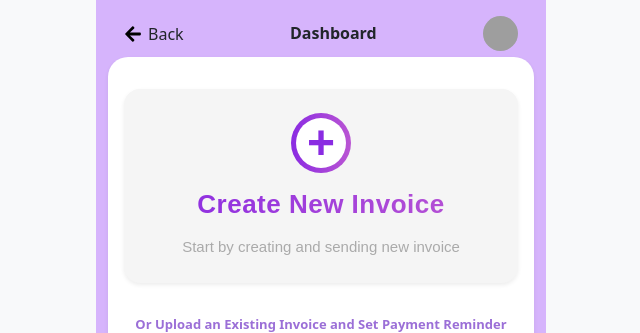
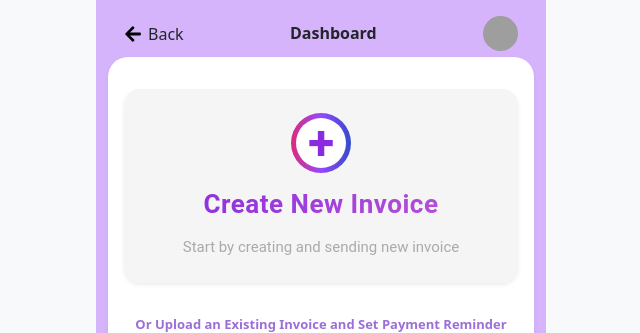
Before and after one commit to pr1yanshuchaurasia/Mobile-Dashboard, a React (Create React App) app: page / in a window 1280 px wide. Shown: the top 333 px of the page, without its empty margins (319-959 px from the left). Built offline with nearby package versions, Linux system fonts and the light colour scheme; grey boxes are pictures that could not be loaded.

Commit message:
Refactor CreateInvoice component styles and update default font

```diff
--- a/src/components/CreateInvoice.jsx
+++ b/src/components/CreateInvoice.jsx
@@ -7,7 +7,7 @@ export default function CreateInvoice({ onAddInvoice }) {
     client: "",
     amount: "",
     date: "",
-    status: "Unpaid", // default
+    status: "Unpaid",
   });
 
   const handleChange = (e) => {
@@ -39,7 +39,7 @@ export default function CreateInvoice({ onAddInvoice }) {
       className="text-center p-4 rounded-4 my-3 shadow-sm"
       style={{
         backgroundColor: "#f5f5f5",
-        fontFamily: "'Poppins', sans-serif",
+        fontFamily: "'Roboto', sans-serif",
       }}
     >
       {/* Circle with + icon */}
@@ -53,7 +53,7 @@ export default function CreateInvoice({ onAddInvoice }) {
           background: "white",
           border: "5px solid transparent",
           backgroundImage:
-            "linear-gradient(white, white), linear-gradient(90deg, rgb(138, 43, 226), rgb(186, 85, 211))",
+            "linear-gradient(white, white),  linear-gradient(90deg, #DD2A7B, #9747FF, #334CCA)",
           backgroundOrigin: "border-box",
           backgroundClip: "content-box, border-box",
           color: "rgb(138, 43, 226)",
@@ -74,6 +74,7 @@ export default function CreateInvoice({ onAddInvoice }) {
           WebkitTextFillColor: "transparent",
           fontSize: "26px",
           letterSpacing: "0.5px",
+          fontFamily: "'Roboto', sans-serif",
         }}
       >
         Create New Invoice
```
